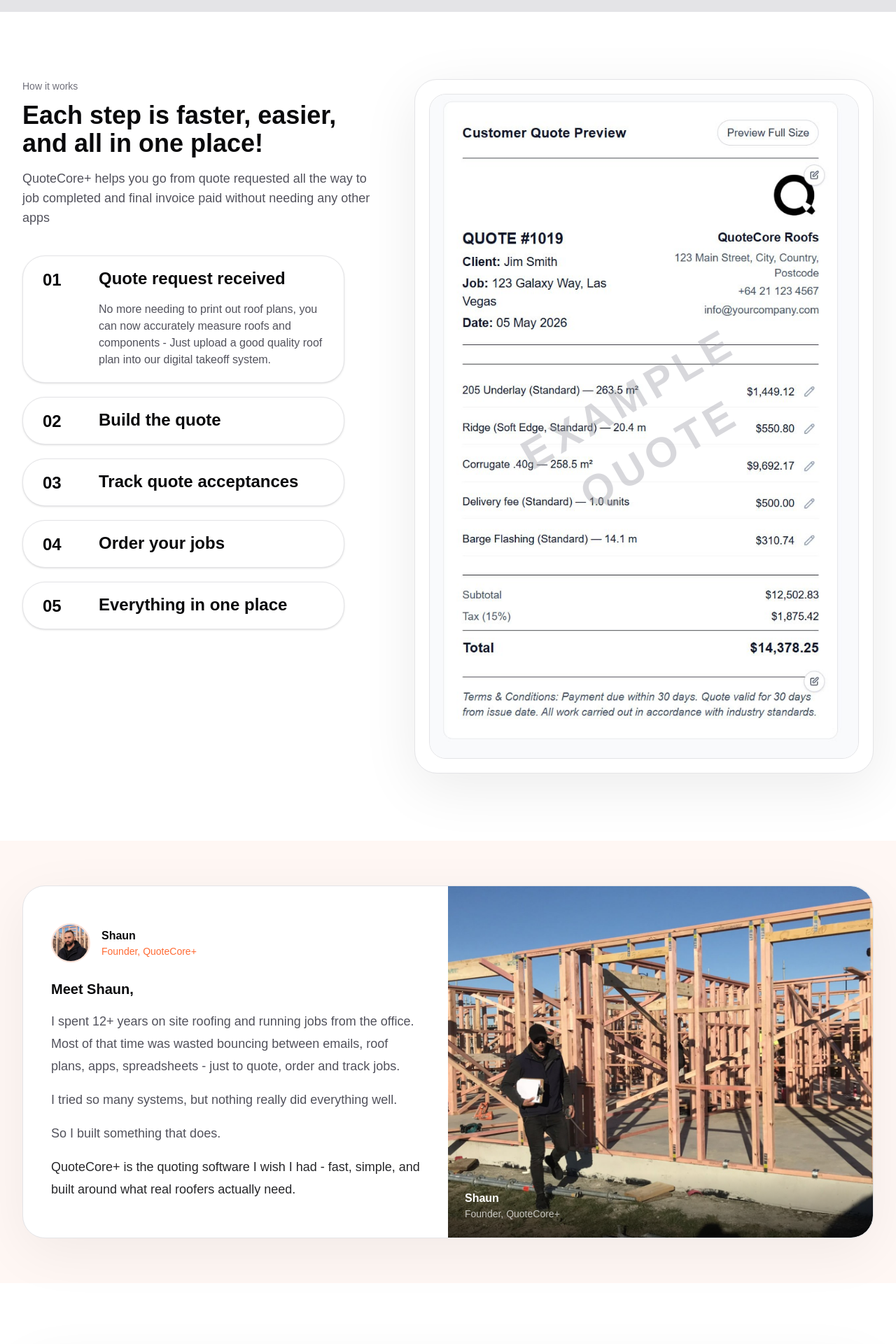
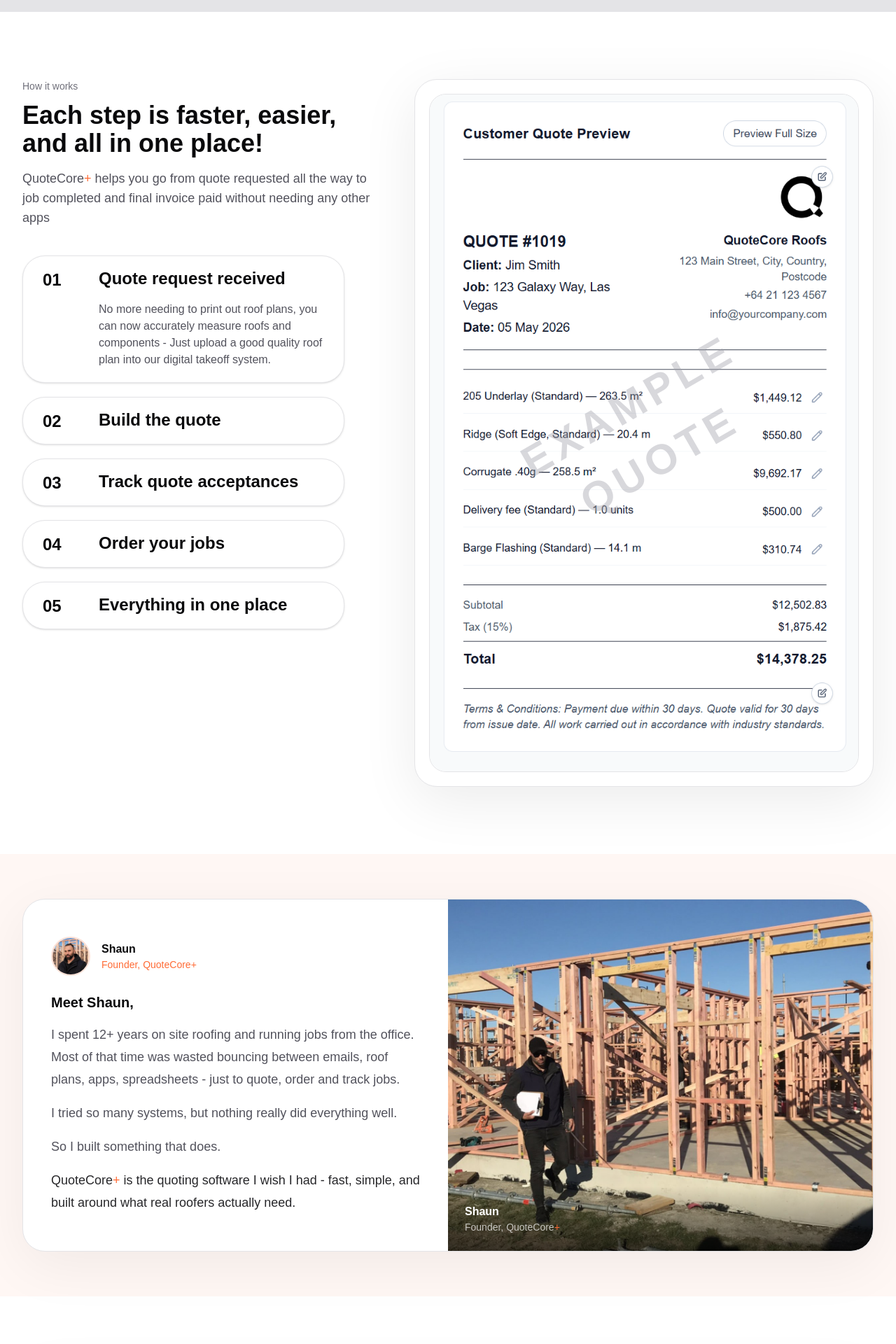
Before and after one commit to barrytheai/quotecore, a Next.js app: page / in a window 1280 px wide. Shown: the part 1860-3780 px from the top of the page at 70% size. Built offline with nearby package versions, Linux system fonts and the light colour scheme.

Commit message:
staging: orange+ brand, video progress bar, quote PNG clickable, QuoteCore+ brand spans

```diff
--- a/app/page.tsx
+++ b/app/page.tsx
@@ -6,11 +6,27 @@
   const videoRef = useRef<HTMLVideoElement | null>(null);
   const [isMuted, setIsMuted] = useState(true);
   const [isPaused, setIsPaused] = useState(false);
+  const [videoProgress, setVideoProgress] = useState(0);
+  const [videoHovered, setVideoHovered] = useState(false);
   const [activeTestimonial, setActiveTestimonial] = useState(0);
   const [activeStep, setActiveStep] = useState(0);
   const [activeFounderStep, setActiveFounderStep] = useState(0);
   const bannerTrackRef = useRef<HTMLDivElement | null>(null);
   const bannerPosRef = useRef(0);
+
+  const handleVideoTimeUpdate = () => {
+    const video = videoRef.current;
+    if (!video || !video.duration) return;
+    setVideoProgress((video.currentTime / video.duration) * 100);
+  };
+
+  const handleProgressClick = (e: React.MouseEvent<HTMLDivElement>) => {
+    const video = videoRef.current;
+    if (!video) return;
+    const rect = e.currentTarget.getBoundingClientRect();
+    const pct = (e.clientX - rect.left) / rect.width;
+    video.currentTime = pct * video.duration;
+  };
 
   useEffect(() => {
     const PAUSE_MS = 3000;
@@ -266,7 +282,12 @@
           {/* Video below centered */}
           <div className="relative mx-auto max-w-4xl px-6 lg:px-8 -mt-6">
             <div className="relative">
-              <div className="relative overflow-hidden rounded-[2rem] border border-zinc-200 bg-black shadow-[0_30px_120px_rgba(0,0,0,0.15)]" style={{borderRadius: "2rem"}}>
+              <div
+                className="relative overflow-hidden rounded-[2rem] border border-zinc-200 bg-black shadow-[0_30px_120px_rgba(0,0,0,0.15)]"
+                style={{borderRadius: "2rem"}}
+                onMouseEnter={() => setVideoHovered(true)}
+                onMouseLeave={() => setVideoHovered(false)}
+              >
                 <video
                   ref={videoRef}
                   className="block w-full aspect-video"
@@ -275,9 +296,18 @@
                   loop
                   playsInline
                   preload="auto"
+                  onTimeUpdate={handleVideoTimeUpdate}
                 >
                   <source src="/QCPFinalVideoSmaller.mp4" type="video/mp4" />
                 </video>
+                {/* Progress bar - shows on hover */}
+                <div
+                  className={`absolute inset-x-0 bottom-0 h-1.5 cursor-pointer transition-opacity duration-200 ${videoHovered ? "opacity-100" : "opacity-0"}`}
+                  style={{background: "rgba(255,255,255,0.2)"}}
+                  onClick={handleProgressClick}
+                >
+                  <div className="h-full bg-[#FF6B35] transition-all duration-100" style={{width: `${videoProgress}%`}} />
+                </div>
                 <div className="absolute inset-x-0 bottom-0 flex items-center justify-between gap-3 px-5 pb-5">
                   <button
                     type="button"
@@ -395,7 +425,7 @@
                 Each step is faster, easier, and all in one place!
               </h2>
               <p className="mt-4 max-w-[520px] text-lg text-zinc-600">
-                QuoteCore+ helps you go from quote requested all the way to job completed and final invoice paid without needing any other apps
+                <span className="brand-wordmark">QuoteCore<span className="brand-plus">+</span></span> helps you go from quote requested all the way to job completed and final invoice paid without needing any other apps
               </p>
 
               <div className="mt-10 flex max-w-[460px] flex-col gap-5">
@@ -431,7 +461,9 @@
                       EXAMPLE QUOTE
                     </span>
                   </div>
-                  <img src="/QuoteExample.jpg" alt="Example Quote" className="relative w-full h-full object-cover object-top" />
+                  <a href="/QuoteExample.png" target="_blank" rel="noopener noreferrer">
+                    <img src="/QuoteExample.png" alt="Example Quote" className="relative w-full h-full object-cover object-top cursor-zoom-in" />
+                  </a>
                 </div>
               </div>
             </div>
@@ -448,7 +480,7 @@
                     <img src="/shaun-smiling.jpg" alt="Shaun" className="h-14 w-14 rounded-full object-cover border-2 border-[#FF6B35]/20 shrink-0" />
                     <div>
                       <p className="font-semibold text-zinc-950">Shaun</p>
-                      <p className="text-sm text-[#FF6B35]">Founder, QuoteCore+</p>
+                      <p className="text-sm text-[#FF6B35]">Founder, <span className="brand-wordmark">QuoteCore<span className="brand-plus">+</span></span></p>
                     </div>
                   </div>
                   <p className="text-xl font-semibold text-zinc-950">Meet Shaun,</p>
@@ -456,14 +488,14 @@
                     <p>I spent 12+ years on site roofing and running jobs from the office. Most of that time was wasted bouncing between emails, roof plans, apps, spreadsheets - just to quote, order and track jobs.</p>
                     <p>I tried so many systems, but nothing really did everything well.</p>
                     <p>So I built something that does.</p>
-                    <p className="font-medium text-zinc-800">QuoteCore+ is the quoting software I wish I had - fast, simple, and built around what real roofers actually need.</p>
+                    <p className="font-medium text-zinc-800"><span className="brand-wordmark">QuoteCore<span className="brand-plus">+</span></span> is the quoting software I wish I had - fast, simple, and built around what real roofers actually need.</p>
                   </div>
                 </div>
                 <div className="relative hidden overflow-hidden rounded-r-[2rem] lg:block" style={{minHeight: "400px"}}>
                   <img src="/shaun.jpg" alt="Shaun, founder of QuoteCore+" className="h-full w-full object-cover" />
                   <div className="absolute bottom-0 left-0 right-0 bg-gradient-to-t from-black/60 to-transparent p-6">
                     <p className="font-semibold text-white">Shaun</p>
-                    <p className="text-sm text-white/70">Founder, QuoteCore+</p>
+                    <p className="text-sm text-white/70">Founder, <span className="brand-wordmark">QuoteCore<span className="brand-plus">+</span></span></p>
                   </div>
                 </div>
               </div>
```
Also changed, not shown: public/QuoteExample.png (added).
